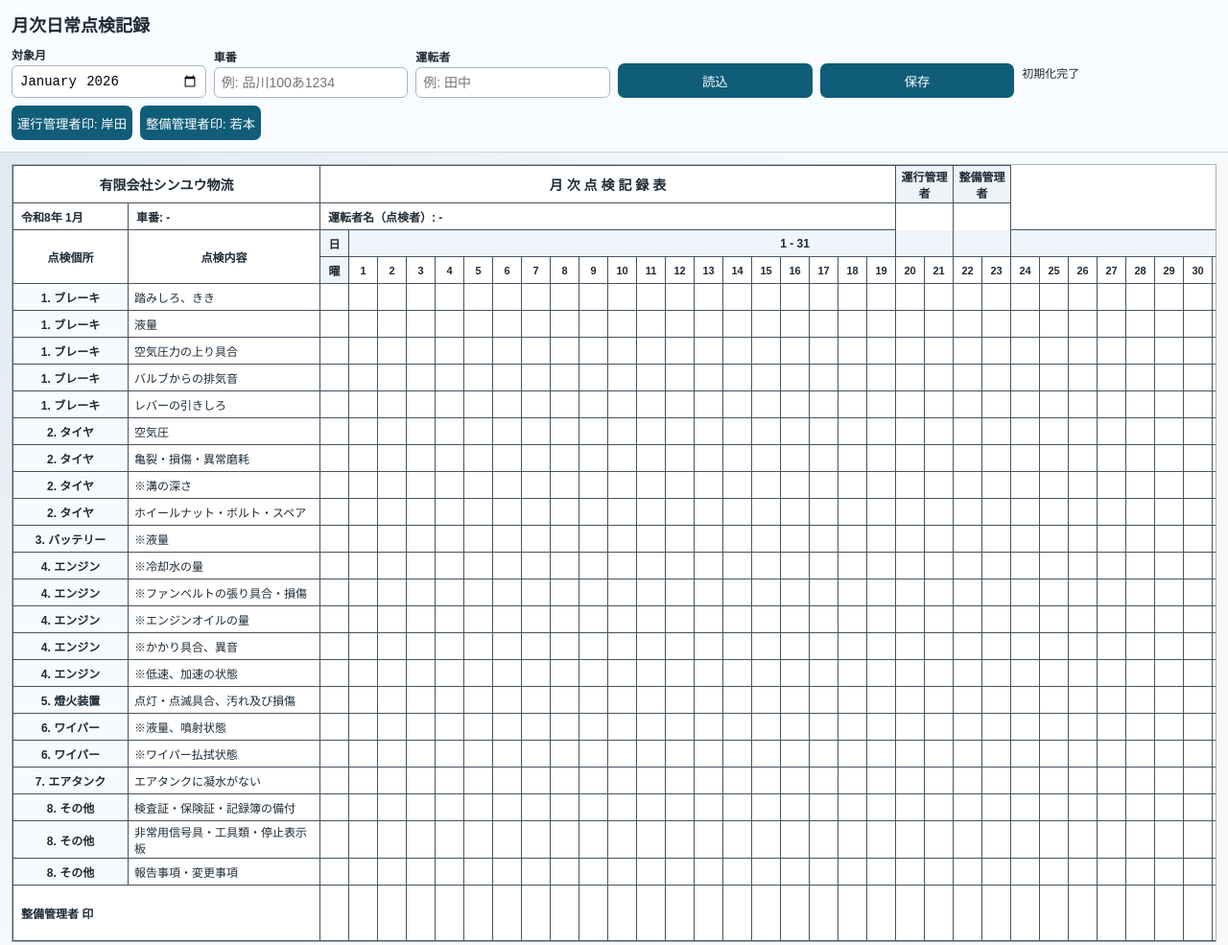
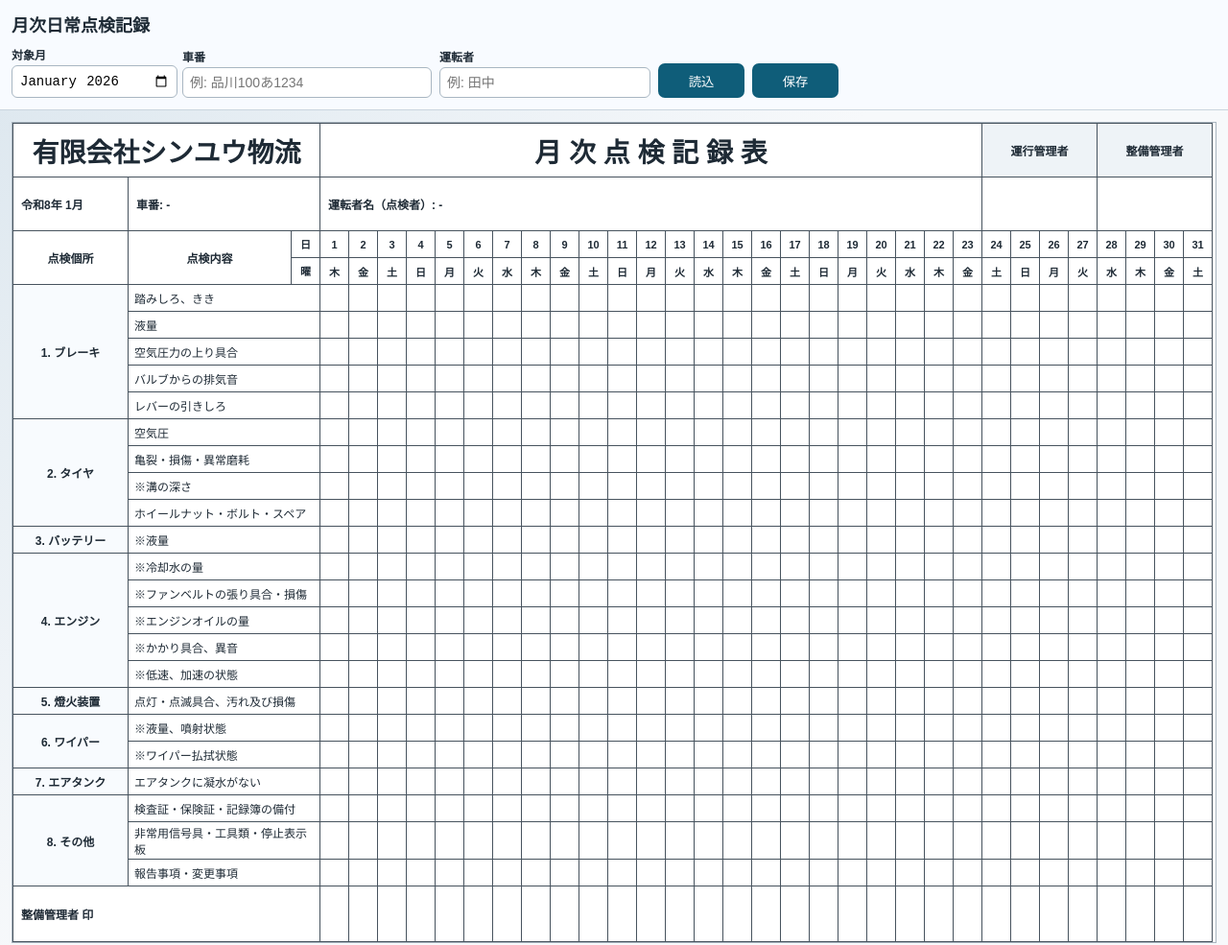
Before and after one commit to sinyuubuturyuu/getujinitijyoutenkenhyou-pc, a website: page src/index.html in a window 1280 px wide. Shown: the whole page at 96% size. Drawn offline with Linux system fonts and the light colour scheme.

Commit message:
Refine monthly inspection layout and month-aware sizing behavior

```diff
--- a/src/index.html
+++ b/src/index.html
@@ -9,17 +9,13 @@
 <body>
   <header class="app-header">
     <h1>月次日常点検記録</h1>
-    <div class="toolbar">
+    <div id="toolbar" class="toolbar">
       <label>対象月<input type="month" id="month" value="2026-01" /></label>
       <label>車番<input type="text" id="vehicle" placeholder="例: 品川100あ1234" /></label>
       <label>運転者<input type="text" id="driver" placeholder="例: 田中" /></label>
       <button id="loadBtn" type="button">読込</button>
       <button id="saveBtn" type="button">保存</button>
       <span id="status"></span>
-    </div>
-    <div class="stamp-actions">
-      <button data-stamp-target="operationManager" data-stamp-value="岸田" type="button">運行管理者印: 岸田</button>
-      <button data-stamp-target="maintenanceManager" data-stamp-value="若本" type="button">整備管理者印: 若本</button>
     </div>
   </header>
 
@@ -28,33 +24,36 @@
       <table id="inspectionTable">
         <thead>
           <tr>
-            <th colspan="8" class="company">有限会社シンユウ物流</th>
-            <th colspan="20" class="title">月 次 点 検 記 録 表</th>
-            <th colspan="2" class="manager-title">運行管理者</th>
-            <th colspan="2" class="manager-title">整備管理者</th>
+            <th id="companyHead" colspan="8" class="company">有限会社シンユウ物流</th>
+            <th id="titleHead" colspan="24" class="title">月 次 点 検 記 録 表</th>
+            <th id="operationHead" colspan="4" class="manager-title">運行管理者</th>
+            <th id="maintenanceHead" colspan="4" class="manager-title">整備管理者</th>
           </tr>
           <tr>
-            <th colspan="5" class="month-cell">令和8年 <span id="monthText">1</span>月</th>
-            <th colspan="3" class="vehicle-cell">車番: <span id="vehicleText">-</span></th>
-            <th colspan="20" class="driver-cell">運転者名（点検者）: <span id="driverText">-</span></th>
-            <th colspan="2" rowspan="2" class="stamp-slot" id="operationManagerSlot"></th>
-            <th colspan="2" rowspan="2" class="stamp-slot" id="maintenanceManagerSlot"></th>
+            <th id="monthHead" colspan="5" class="month-cell">令和8年 <span id="monthText">1</span>月</th>
+            <th id="vehicleHead" colspan="3" class="vehicle-cell">車番: <span id="vehicleText">-</span></th>
+            <th id="driverHead" colspan="24" class="driver-cell">運転者名（点検者）: <span id="driverText">-</span></th>
+            <th id="operationManagerSlot" colspan="4" class="stamp-slot"></th>
+            <th id="maintenanceManagerSlot" colspan="4" class="stamp-slot"></th>
           </tr>
-          <tr>
+          <tr id="datesRow">
             <th colspan="4" rowspan="2">点検個所</th>
-            <th colspan="4" rowspan="2">点検内容</th>
-            <th class="day-label">日</th>
-            <th class="day-label" colspan="31">1 - 31</th>
+            <th colspan="4" rowspan="2" class="content-head">
+              <div class="content-head-inner">
+                <span class="content-title">点検内容</span>
+                <span class="day-mark-stack">
+                  <span class="day-mark-cell">日</span>
+                  <span class="day-mark-cell">曜</span>
+                </span>
+              </div>
+            </th>
           </tr>
-          <tr id="daysRow">
-            <th class="dow-label">曜</th>
-          </tr>
+          <tr id="daysRow"></tr>
         </thead>
         <tbody id="inspectionBody"></tbody>
         <tfoot>
           <tr id="maintenanceFooterRow">
             <td colspan="8" class="bottom-label">整備管理者 印</td>
-            <td class="day"></td>
           </tr>
         </tfoot>
       </table>
--- a/src/main.js
+++ b/src/main.js
@@ -1,28 +1,26 @@
 const CHECK_STATES = ["", "レ", "☓", "▲"];
 
-const ITEMS = [
-  { category: "1. ブレーキ", content: "踏みしろ、きき" },
-  { category: "1. ブレーキ", content: "液量" },
-  { category: "1. ブレーキ", content: "空気圧力の上り具合" },
-  { category: "1. ブレーキ", content: "バルブからの排気音" },
-  { category: "1. ブレーキ", content: "レバーの引きしろ" },
-  { category: "2. タイヤ", content: "空気圧" },
-  { category: "2. タイヤ", content: "亀裂・損傷・異常磨耗" },
-  { category: "2. タイヤ", content: "※溝の深さ" },
-  { category: "2. タイヤ", content: "ホイールナット・ボルト・スペア" },
-  { category: "3. バッテリー", content: "※液量" },
-  { category: "4. エンジン", content: "※冷却水の量" },
-  { category: "4. エンジン", content: "※ファンベルトの張り具合・損傷" },
-  { category: "4. エンジン", content: "※エンジンオイルの量" },
-  { category: "4. エンジン", content: "※かかり具合、異音" },
-  { category: "4. エンジン", content: "※低速、加速の状態" },
-  { category: "5. 燈火装置", content: "点灯・点滅具合、汚れ及び損傷" },
-  { category: "6. ワイパー", content: "※液量、噴射状態" },
-  { category: "6. ワイパー", content: "※ワイパー払拭状態" },
-  { category: "7. エアタンク", content: "エアタンクに凝水がない" },
-  { category: "8. その他", content: "検査証・保険証・記録簿の備付" },
-  { category: "8. その他", content: "非常用信号具・工具類・停止表示板" },
-  { category: "8. その他", content: "報告事項・変更事項" }
+const GROUPS = [
+  {
+    category: "1. ブレーキ",
+    contents: ["踏みしろ、きき", "液量", "空気圧力の上り具合", "バルブからの排気音", "レバーの引きしろ"]
+  },
+  {
+    category: "2. タイヤ",
+    contents: ["空気圧", "亀裂・損傷・異常磨耗", "※溝の深さ", "ホイールナット・ボルト・スペア"]
+  },
+  { category: "3. バッテリー", contents: ["※液量"] },
+  {
+    category: "4. エンジン",
+    contents: ["※冷却水の量", "※ファンベルトの張り具合・損傷", "※エンジンオイルの量", "※かかり具合、異音", "※低速、加速の状態"]
+  },
+  { category: "5. 燈火装置", contents: ["点灯・点滅具合、汚れ及び損傷"] },
+  { category: "6. ワイパー", contents: ["※液量、噴射状態", "※ワイパー払拭状態"] },
+  { category: "7. エアタンク", contents: ["エアタンクに凝水がない"] },
+  {
+    category: "8. その他",
+    contents: ["検査証・保険証・記録簿の備付", "非常用信号具・工具類・停止表示板", "報告事項・変更事項"]
+  }
 ];
 
 const monthEl = document.getElementById("month");
@@ -32,9 +30,16 @@ const monthTextEl = document.getElementById("monthText");
 const vehicleTextEl = document.getElementById("vehicleText");
 const driverTextEl = document.getElementById("driverText");
 const statusEl = document.getElementById("status");
+const toolbarEl = document.getElementById("toolbar");
+const inspectionTableEl = document.getElementById("inspectionTable");
+const datesRowEl = document.getElementById("datesRow");
 const daysRowEl = document.getElementById("daysRow");
 const bodyEl = document.getElementById("inspectionBody");
 const maintenanceFooterRowEl = document.getElementById("maintenanceFooterRow");
+const titleHeadEl = document.getElementById("titleHead");
+const operationHeadEl = document.getElementById("operationHead");
+const maintenanceHeadEl = document.getElementById("maintenanceHead");
+const driverHeadEl = document.getElementById("driverHead");
 
 const state = {
   checks: {},
@@ -42,6 +47,20 @@ const state = {
   maintenanceManager: "",
   maintenanceBottomByDay: {}
 };
+const STORAGE_NAMESPACE = "getujitenkenhyou_records_v1";
+const isStaticMode = window.location.protocol.startsWith("http") && !window.location.hostname.includes("localhost");
+
+function getSelectedYearMonth() {
+  const [yearText, monthText] = monthEl.value.split("-");
+  const year = Number(yearText) || 2026;
+  const month = Number(monthText) || 1;
+  return { year, month };
+}
+
+function getDaysInSelectedMonth() {
+  const { year, month } = getSelectedYearMonth();
+  return new Date(year, month, 0).getDate();
+}
 
 function checkKey(itemIndex, day) {
   return `${itemIndex}_${day}`;
@@ -52,9 +71,9 @@ function rotateCheck(value) {
   return CHECK_STATES[(index + 1) % CHECK_STATES.length];
 }
 
-function createHanko(name) {
+function createHanko(name, size = "small") {
   if (!name) return "";
-  return `<div class="hanko"><span>${name}</span></div>`;
+  return `<div class="hanko hanko-${size}"><span>${name}</span></div>`;
 }
 
 function setStamp(target, value) {
@@ -64,24 +83,25 @@ function setStamp(target, value) {
     maintenanceManager: "maintenanceManagerSlot"
   };
   const slot = document.getElementById(idMap[target]);
-  slot.innerHTML = createHanko(value);
+  slot.innerHTML = createHanko(value, "large");
 }
 
 function setBottomStampByDay(day, value) {
   state.maintenanceBottomByDay[String(day)] = value;
   const cell = maintenanceFooterRowEl.querySelector(`[data-bottom-day="${day}"]`);
   if (cell) {
-    cell.innerHTML = createHanko(value);
+    cell.innerHTML = createHanko(value, "small");
   }
 }
 
 function renderBottomStampRow() {
   maintenanceFooterRowEl.querySelectorAll(".bottom-day-cell").forEach((el) => el.remove());
-  for (let day = 1; day <= 31; day += 1) {
+  const daysInMonth = getDaysInSelectedMonth();
+  for (let day = 1; day <= daysInMonth; day += 1) {
     const cell = document.createElement("td");
     cell.className = "bottom-day-cell";
     cell.dataset.bottomDay = String(day);
-    cell.innerHTML = createHanko(state.maintenanceBottomByDay[String(day)] || "");
+    cell.innerHTML = createHanko(state.maintenanceBottomByDay[String(day)] || "", "small");
     cell.addEventListener("click", () => {
       setBottomStampByDay(day, "若本");
     });
@@ -89,40 +109,72 @@ function renderBottomStampRow() {
   }
 }
 
+function toWeekdayLabel(year, month, day) {
+  const dayOfWeek = new Date(year, month - 1, day).getDay();
+  const labels = ["日", "月", "火", "水", "木", "金", "土"];
+  return labels[dayOfWeek];
+}
+
 function renderDays() {
-  daysRowEl.innerHTML = '<th class="dow-label">曜</th>';
-  for (let day = 1; day <= 31; day += 1) {
-    const th = document.createElement("th");
-    th.className = "day";
-    th.textContent = String(day);
-    daysRowEl.append(th);
+  datesRowEl.innerHTML = '<th colspan="4" rowspan="2">点検個所</th><th colspan="4" rowspan="2" class="content-head"><div class="content-head-inner"><span class="content-title">点検内容</span><span class="day-mark-stack"><span class="day-mark-cell">日</span><span class="day-mark-cell">曜</span></span></div></th>';
+  daysRowEl.innerHTML = "";
+
+  const { year, month } = getSelectedYearMonth();
+  const daysInMonth = getDaysInSelectedMonth();
+  const managerSpan = 4;
+  const titleSpan = Math.max(1, daysInMonth - managerSpan * 2);
+  titleHeadEl.colSpan = titleSpan;
+  driverHeadEl.colSpan = titleSpan;
+  operationHeadEl.colSpan = managerSpan;
+  maintenanceHeadEl.colSpan = managerSpan;
+  document.getElementById("operationManagerSlot").colSpan = managerSpan;
+  document.getElementById("maintenanceManagerSlot").colSpan = managerSpan;
+
+  for (let day = 1; day <= daysInMonth; day += 1) {
+    const dateTh = document.createElement("th");
+    dateTh.className = "day";
+    dateTh.textContent = String(day);
+    datesRowEl.append(dateTh);
+
+    const dowTh = document.createElement("th");
+    dowTh.className = "day";
+    dowTh.textContent = toWeekdayLabel(year, month, day);
+    daysRowEl.append(dowTh);
+  }
+}
+
+function syncToolbarWidth() {
+  const tableWidth = inspectionTableEl.offsetWidth;
+  if (tableWidth > 0) {
+    toolbarEl.style.width = `${tableWidth}px`;
   }
 }
 
 function renderBody() {
   bodyEl.innerHTML = "";
-  for (let i = 0; i < ITEMS.length; i += 1) {
+  const daysInMonth = getDaysInSelectedMonth();
+  let rowIndex = 0;
+  GROUPS.forEach((group) => {
+    group.contents.forEach((line, groupLineIndex) => {
       const tr = document.createElement("tr");
 
+      if (groupLineIndex === 0) {
         const category = document.createElement("td");
         category.className = "category";
         category.colSpan = 4;
-    category.textContent = ITEMS[i].category;
+        category.rowSpan = group.contents.length;
+        category.textContent = group.category;
         tr.append(category);
+      }
 
       const content = document.createElement("td");
       content.className = "content";
       content.colSpan = 4;
-    content.textContent = ITEMS[i].content;
+      content.textContent = line;
       tr.append(content);
 
-    const dow = document.createElement("td");
-    dow.className = "day";
-    dow.textContent = "";
-    tr.append(dow);
-
-    for (let day = 1; day <= 31; day += 1) {
-      const key = checkKey(i, day);
+      for (let day = 1; day <= daysInMonth; day += 1) {
+        const key = checkKey(rowIndex, day);
         const td = document.createElement("td");
         td.className = "check-cell";
         td.textContent = state.checks[key] || "";
@@ -130,13 +182,14 @@ function renderBody() {
           const next = rotateCheck(state.checks[key] || "");
           state.checks[key] = next;
           td.textContent = next;
-        setBottomStampByDay(day, "若本");
         });
         tr.append(td);
       }
 
       bodyEl.append(tr);
-  }
+      rowIndex += 1;
+    });
+  });
 }
 
 function syncHeaderInfo() {
@@ -151,6 +204,30 @@ function setStatus(message, isError = false) {
   statusEl.style.color = isError ? "#b00020" : "#1e2a35";
 }
 
+function buildRecordKey(month, vehicle, driver) {
+  return `${month}__${vehicle}__${driver}`;
+}
+
+function getSaveLocationMessage(month, vehicle, driver) {
+  const key = buildRecordKey(month, vehicle, driver);
+  if (isStaticMode) {
+    return `保存先: このブラウザ内（localStorage）\nキー: ${key}`;
+  }
+  return `保存先: サーバー側 data/records.json\nキー: ${key}`;
+}
+
+function loadLocalStore() {
+  try {
+    return JSON.parse(localStorage.getItem(STORAGE_NAMESPACE) || "{\"records\":{}}");
+  } catch {
+    return { records: {} };
+  }
+}
+
+function saveLocalStore(store) {
+  localStorage.setItem(STORAGE_NAMESPACE, JSON.stringify(store));
+}
+
 async function loadRecord() {
   const month = monthEl.value;
   const vehicle = vehicleEl.value.trim();
@@ -160,8 +237,15 @@ async function loadRecord() {
     return;
   }
 
+  let data;
+  if (isStaticMode) {
+    const store = loadLocalStore();
+    const key = buildRecordKey(month, vehicle, driver);
+    data = { key, record: store.records[key] || null };
+  } else {
     const res = await fetch(`/api/record?month=${encodeURIComponent(month)}&vehicle=${encodeURIComponent(vehicle)}&driver=${encodeURIComponent(driver)}`);
-  const data = await res.json();
+    data = await res.json();
+  }
 
   if (!data.record) {
     state.checks = {};
@@ -191,6 +275,12 @@ async function saveRecord() {
     setStatus("保存前に車番・運転者を入力してください", true);
     return;
   }
+  const saveLocationMessage = getSaveLocationMessage(month, vehicle, driver);
+  const accepted = window.confirm(`保存先を確認してください。\n\n${saveLocationMessage}\n\nこの場所に保存しますか？`);
+  if (!accepted) {
+    setStatus("保存をキャンセルしました");
+    return;
+  }
 
   const payload = {
     month,
@@ -203,6 +293,15 @@ async function saveRecord() {
       maintenanceBottomByDay: state.maintenanceBottomByDay
     }
   };
+
+  if (isStaticMode) {
+    const store = loadLocalStore();
+    const key = buildRecordKey(month, vehicle, driver);
+    store.records[key] = payload.record;
+    saveLocalStore(store);
+    setStatus("保存完了（Pages: ブラウザ保存）");
+    return;
+  }
 
   const res = await fetch("/api/record", {
     method: "POST",
@@ -217,9 +316,16 @@ async function saveRecord() {
   setStatus("保存完了");
 }
 
-monthEl.addEventListener("change", syncHeaderInfo);
+monthEl.addEventListener("change", () => {
+  syncHeaderInfo();
+  renderDays();
+  renderBody();
+  renderBottomStampRow();
+  syncToolbarWidth();
+});
 vehicleEl.addEventListener("input", syncHeaderInfo);
 driverEl.addEventListener("input", syncHeaderInfo);
+window.addEventListener("resize", syncToolbarWidth);
 
 document.getElementById("loadBtn").addEventListener("click", () => {
   loadRecord().catch((err) => setStatus(`読込失敗: ${err.message}`, true));
@@ -229,19 +335,12 @@ document.getElementById("saveBtn").addEventListener("click", () => {
   saveRecord().catch((err) => setStatus(`保存失敗: ${err.message}`, true));
 });
 
-document.querySelectorAll("[data-stamp-target]").forEach((button) => {
-  button.addEventListener("click", () => {
-    const target = button.dataset.stampTarget;
-    const value = button.dataset.stampValue;
-    setStamp(target, value);
-  });
-});
-
 document.getElementById("operationManagerSlot").addEventListener("click", () => setStamp("operationManager", "岸田"));
 document.getElementById("maintenanceManagerSlot").addEventListener("click", () => setStamp("maintenanceManager", "若本"));
 
+syncHeaderInfo();
 renderDays();
 renderBody();
 renderBottomStampRow();
-syncHeaderInfo();
-setStatus("初期化完了");
+syncToolbarWidth();
+statusEl.textContent = "";
--- a/src/styles.css
+++ b/src/styles.css
@@ -23,14 +23,16 @@ body {
   position: sticky;
   top: 0;
   z-index: 2;
+  overflow-x: auto;
 }
 .app-header h1 { margin: 0 0 10px; font-size: 18px; }
 
 .toolbar {
   display: grid;
-  grid-template-columns: repeat(auto-fit, minmax(160px, 1fr));
+  grid-template-columns: 170px 260px 220px 90px 90px minmax(140px, 1fr);
   gap: 8px;
   align-items: end;
+  width: max-content;
 }
 label { display: grid; gap: 3px; font-size: 12px; font-weight: 600; }
 input {
@@ -66,7 +68,6 @@ button {
 table {
   border-collapse: collapse;
   width: max-content;
-  min-width: 1280px;
   table-layout: fixed;
 }
 th, td {
@@ -76,9 +77,42 @@ th, td {
   padding: 2px 4px;
   height: 28px;
 }
-.company, .title { font-size: 14px; font-weight: 700; }
+.sheet thead tr:nth-child(-n+2) th {
+  height: 56px;
+}
+.company, .title { font-size: 28px; font-weight: 700; }
 .month-cell, .vehicle-cell, .driver-cell { text-align: left; padding-left: 8px; }
 .manager-title { background: #eef3f7; }
+.content-head { padding: 0; }
+.content-head-inner {
+  display: grid;
+  grid-template-columns: 1fr 30px;
+  align-items: stretch;
+  height: 100%;
+}
+.content-title {
+  display: flex;
+  align-items: center;
+  justify-content: center;
+}
+.day-mark-stack {
+  display: grid;
+  grid-template-rows: 1fr 1fr;
+  border-left: 1px solid var(--grid);
+  height: 100%;
+}
+.day-mark-cell {
+  display: flex;
+  align-items: center;
+  justify-content: center;
+  font-size: 11px;
+  text-align: center;
+  font-weight: 700;
+  background: transparent;
+}
+.day-mark-cell:first-child {
+  border-bottom: 1px solid var(--grid);
+}
 
 .day-label, .dow-label { width: 30px; background: #eff5fa; }
 .day { width: 30px; font-size: 11px; }
@@ -105,6 +139,8 @@ th, td {
 .stamp-slot {
   background: #fff;
   cursor: pointer;
+  min-height: 56px;
+  padding: 0;
 }
 .bottom-label {
   text-align: left;
@@ -122,8 +158,6 @@ th, td {
 
 .hanko {
   margin: 0 auto;
-  width: 26px;
-  height: 26px;
   border: 2px solid var(--seal);
   border-radius: 50%;
   position: relative;
@@ -131,6 +165,15 @@ th, td {
   place-items: center;
   color: var(--seal);
   transform: rotate(-8deg);
+}
+.hanko-small {
+  width: 26px;
+  height: 26px;
+}
+.hanko-large {
+  width: 52px;
+  height: 52px;
+  border-width: 3px;
 }
 .hanko::before {
   content: "";
@@ -140,10 +183,17 @@ th, td {
   border-radius: 50%;
   opacity: 0.8;
 }
+.hanko-large::before {
+  inset: 7px;
+  border-width: 1.5px;
+}
 .hanko span {
   font-weight: 700;
   font-size: 10px;
   letter-spacing: 0;
+}
+.hanko-large span {
+  font-size: 19px;
 }
 
 @media (max-width: 768px) {
```
Also changed, not shown: index.html (added, +11 -0 lines), README.md, 1 other file. Lines whose indentation alone changed are shown as unchanged.
